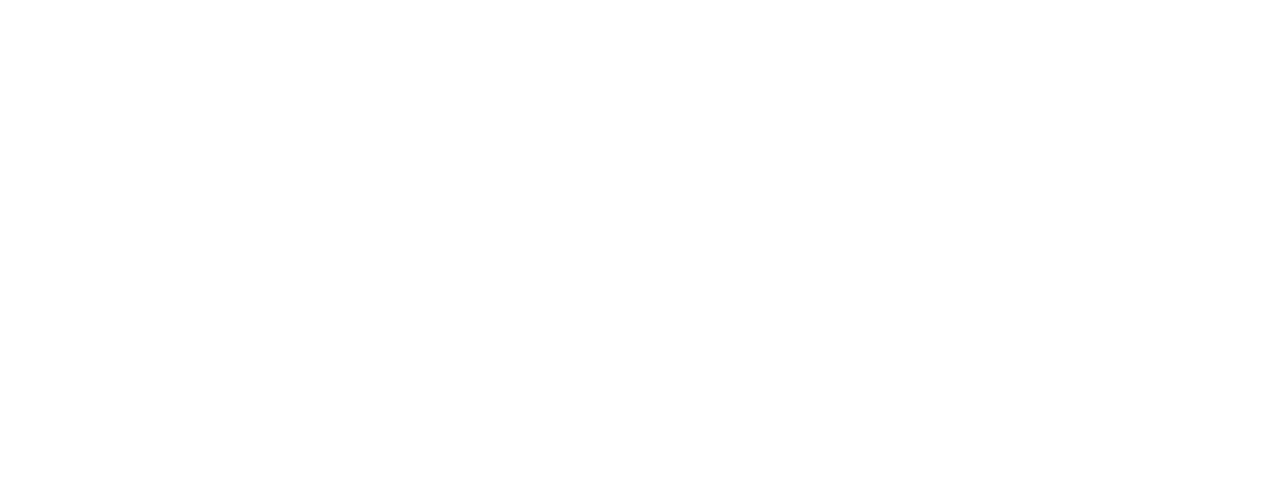
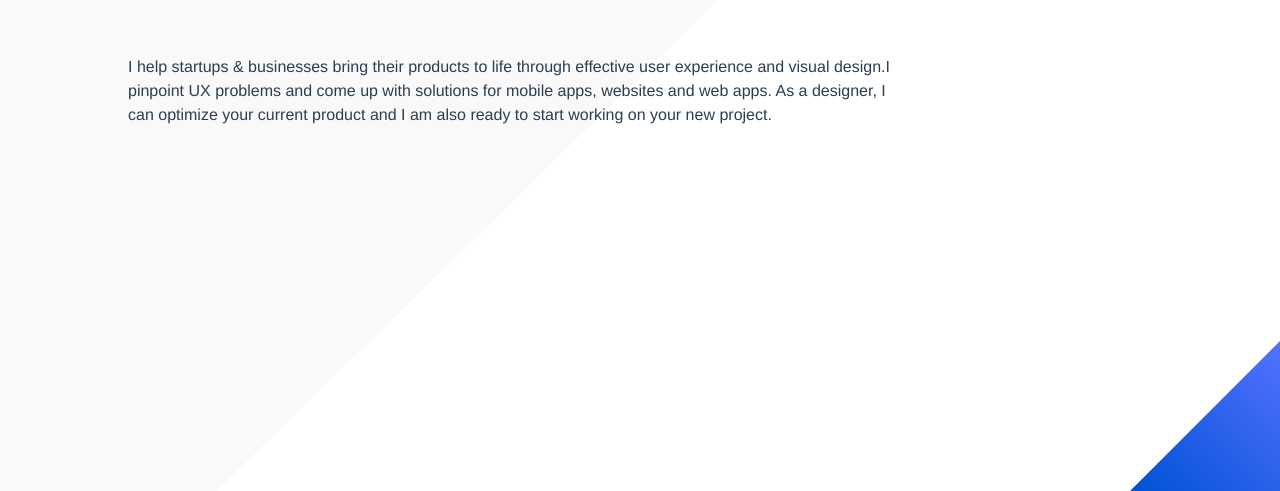
Before and after one commit to TheOluwafemi/portfolio, a Vue app: page / in a window 1280 px wide. Shown: the part 309-800 px from the top of the page. Built offline with nearby package versions, Linux system fonts and the light colour scheme.

Commit message:
feat: profile page ui, icons and text

```diff
--- a/src/components/layout/ProfileLayout.vue
+++ b/src/components/layout/ProfileLayout.vue
@@ -1,9 +1,7 @@
 <template>
-    <div>
-
+    <div id="layout">
     </div>
 </template>
 
 <style lang="scss" scoped>
-
 </style>
--- a/src/views/Profile.vue
+++ b/src/views/Profile.vue
@@ -1,7 +1,15 @@
 <template>
-    <div>
+    <div id="profile">
+        <img class="profile__lower__layer" src="../assets/icons/Shape.svg" alt="grey colored shape">
+        <div class="profile__text">
+            <!-- <h1 class="profile__name text--left">Oluwafemi Emmanuel</h1> -->
+            <p class="profile__statement text--left">I help startups & businesses bring their products to life through effective user experience and visual design.I pinpoint UX problems and come up with solutions for mobile apps, websites and web apps. As a designer, I can optimize your current product and I am also ready to start working on your new project.</p>
+        </div>
+        <div class="corner">
+            <img class="corner__image" src="../assets/icons/side-triangle.svg" alt="bottom right corner design">
+        </div>
+    </div>
 
-    </div>
 </template>
 
 <script>
@@ -11,5 +19,51 @@
 </script>
 
 <style lang="scss" scoped>
+    @import '../assets/styles/_mixins';
+
+    #profile {
+        @include flex-column-center;
+        padding: auto 20%;
+    }
+
+    .profile__lower__layer {
+        position: absolute;
+        left: 0;
+        z-index: -1;
+        height: 100%;
+        max-width: 100%;
+    }
+
+    .corner {
+
+    }
+
+    .corner__image {
+        max-height: 150px;
+        max-width: 100%;
+        position: absolute;
+        bottom: 0;
+        right: 0;
+    }
+
+    .profile__text {
+        margin: 0 10%;
+        max-width: 60%;
+    }
+
+    .profile__name {
+        line-height: 3;
+    }
+
+    .profile__statement {
+        line-height: 1.5;
+    }
+
+    .text--left {
+        text-align: left;
+    }
+
+
+
 
 </style>
```
